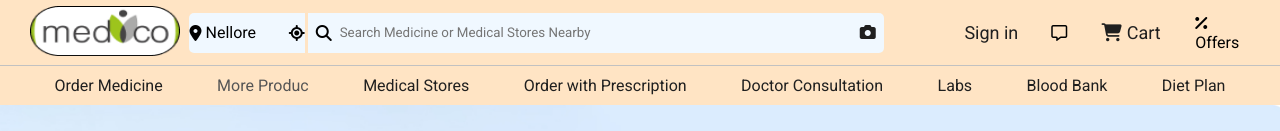
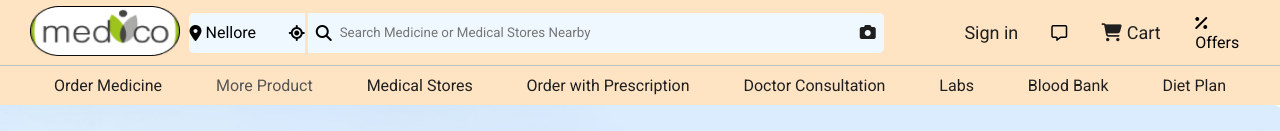
Before and after one commit to gopi-c1/medcare, a React (Vite) app: page / in a window 1280 px wide. Shown: the top 131 px of the page. Built offline with nearby package versions, Linux system fonts and the light colour scheme.

Commit message:
"updated"

```diff
--- a/src/components/SubNavbar/SubNavbar.jsx
+++ b/src/components/SubNavbar/SubNavbar.jsx
@@ -6,7 +6,7 @@ const SubNavbar = () => {
     <div className='SubNavbar'>
       <ul className='SubNav-list'>
         <li><a href="/AllMedicinesPage">Order Medicine</a></li>
-        <li><a href="/ProductsPage"></a>More Produc</li>
+        <li><a href="/ProductsPage"></a>More Product</li>
         <li><a href="/MedicalStoresPage">Medical Stores</a></li>
         <li> <a href="/PrescriptionPage">Order with Prescription</a></li>
         <li><a href='/DoctorAppointmentsPage'>Doctor Consultation</a></li>
```
